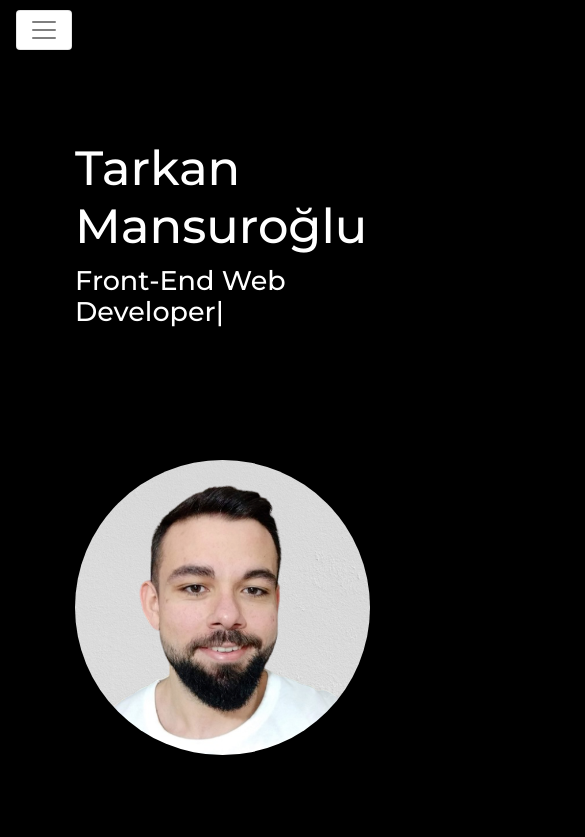
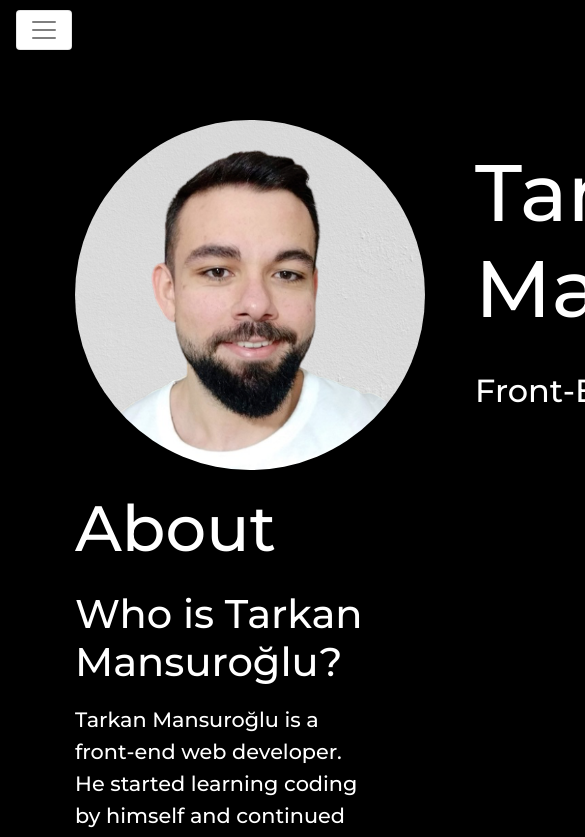
Before and after one commit to tmansuroglu/portfolio, a React (Create React App) app: page / in a window 390 px wide. Shown: the top 837 px of the page, 585 px wide, since content can reach past the window. Built offline with nearby package versions, Linux system fonts and the light colour scheme.

Commit message:
refactor: change use of profile image

```diff
--- a/src/components/Introduction/index.css
+++ b/src/components/Introduction/index.css
@@ -1,23 +1,30 @@
 .name {
-  font-size: clamp(3rem, 5vw, 5rem);
-  font-family: 'Montserrat', sans-serif;
+  font-size: 5rem;
+  font-family: "Montserrat", sans-serif;
 }
 
 .loop {
   height: 55px;
-  margin-top: 3%;
-  font-size: clamp(1.3em, 3vw, 4rem);
-  font-family: 'Montserrat', sans-serif;
+  margin-top: 30px;
+  font-size: 2rem;
+  font-family: "Montserrat", sans-serif;
 }
 
 #introduction {
-  padding-right: 0 !important ;
-  padding-top: max(3%, 6vh);
-  width: 60%;
+  display: inline-grid;
+  grid-template-columns: 400px auto;
 }
 
-@media only screen and (max-width: 890px) {
-  #introduction {
-    width: 100%;
-  }
+.image-container {
+  position: relative;
 }
+
+.tarkanImage {
+  width: 350px;
+}
+
+.text-container {
+  display: inline-flex;
+  flex-direction: column;
+  justify-content: center;
+}
--- a/src/components/Introduction/index.jsx
+++ b/src/components/Introduction/index.jsx
@@ -1,30 +1,42 @@
-import React from 'react';
-import './index.css';
-import Typical from 'react-typical';
-import { Container } from 'react-bootstrap';
+import React from "react";
+import "./index.css";
+import Typical from "react-typical";
+import { Container, Image } from "react-bootstrap";
+import tarkanImage from "../../img/tarkanImage.png";
 
 const Introduction = () => {
   return (
-    <Container id='introduction' className='homeText'>
-      <h1 className='name'>Tarkan Mansuroğlu</h1>
+    <Container id="introduction" className="homeText intro-container">
+      <div className="image-container">
+        <Image
+          src={tarkanImage}
+          className="tarkanImage"
+          alt="tarkan mansuroğlu's picture"
+          roundedCircle
+          fluid
+        />
+      </div>
+      <div className="text-container">
+        <h1 className="name">Tarkan Mansuroğlu</h1>
         <Typical
-        className='loop'
+          className="loop"
           steps={[
             1500,
-          'Front-End Web Developer',
+            "Front-End Web Developer",
             5000,
-          'Challenge Driven',
+            "Challenge Driven",
             2000,
-          'Passionate Learner',
+            "Passionate Learner",
             2000,
-          'Fitness Enthusiast',
+            "Fitness Enthusiast",
             2000,
-          'PC Enthusiast',
+            "PC Enthusiast",
             2000,
-          'Gamer',
+            "Gamer",
           ]}
           loop={Infinity}
         />
+      </div>
     </Container>
   );
 };
--- a/src/containers/Home/index.css
+++ b/src/containers/Home/index.css
@@ -2,13 +2,17 @@
   color: white;
   font-family: "Montserrat", sans-serif;
   font-size: 1.3rem;
-  line-height: min(2rem, 8vw);
+  line-height: 2rem;
+}
+
+.home-container {
+  margin: 100px 0;
 }
 
 .homeTitle {
   color: white;
   font-family: "Montserrat", sans-serif;
-  font-size: max(4rem, 5vw);
+  font-size: 4rem;
 }
 
 .homePageHeader {
@@ -17,55 +21,8 @@
   padding-bottom: 10px;
 }
 
-#root .container {
-  margin: 0;
-  padding: 80px 20px 0 75px;
-  max-width: 100%;
-  margin-top: 60px;
-  margin-bottom: 60px;
-}
-
 .tarkanDiv {
   text-align: center;
   margin-top: 0;
   margin-bottom: 0;
 }
-
-.tarkanImage {
-  position: absolute;
-  right: 15vw;
-  top: 110px;
-  width: 410px;
-}
-
-@media only screen and (max-width: 1600px) {
-  .tarkanImage {
-    width: 350px;
-  }
-}
-
-@media only screen and (max-width: 1200px) {
-  .tarkanImage {
-    width: 275px;
-    right: 8vw;
-  }
-}
-
-@media only screen and (max-width: 890px) {
-  .tarkanImage {
-    position: relative;
-    top: 0;
-    right: 0;
-    bottom: 0;
-    left: 0;
-    margin: 0;
-    padding: 0;
-    width: 70%;
-  }
-}
-
-@media only screen and (max-width: 578px) {
-  .tarkanImage {
-    width: 100%;
-  }
-}
--- a/src/containers/Home/index.jsx
+++ b/src/containers/Home/index.jsx
@@ -5,26 +5,15 @@ import Introduction from "../../components/Introduction";
 import About from "../About";
 import Projects from "../Projects";
 import "bootstrap/dist/css/bootstrap.min.css";
-import tarkanImage from "../../img/tarkanImage.png";
-import { Image, Container } from "react-bootstrap";
 
 const Home = () => {
   return (
-    <>
+    <div className="home-container">
       <Navbar />
       <Introduction />
-      <Container className="tarkanDiv">
-        <Image
-          src={tarkanImage}
-          className="tarkanImage"
-          alt="tarkan mansuroğlu's picture"
-          roundedCircle
-          fluid
-        />
-      </Container>
       <About />
       <Projects />
-    </>
+    </div>
   );
 };
 
--- a/src/index.css
+++ b/src/index.css
@@ -5,3 +5,9 @@
 body {
   background: black;
 }
+
+#root .container {
+  margin: 0;
+  padding: 20px 20px 0 75px;
+  max-width: 100%;
+}
```
Also changed, not shown: 1 other file (tests, documents, lock files or other folders). Lines whose indentation alone changed are shown as unchanged.
